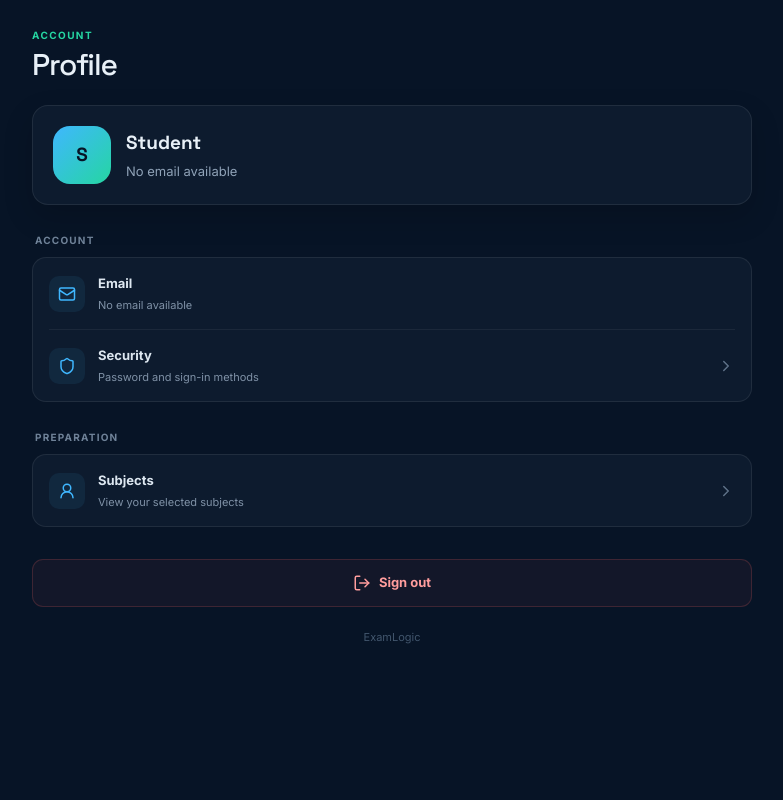
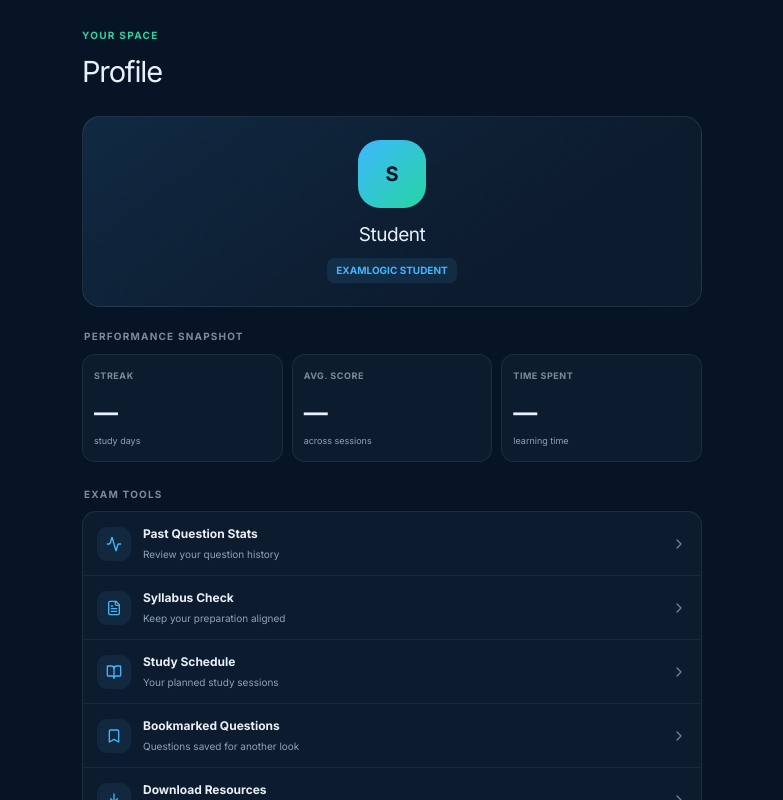
Before and after one commit to examforge99/examlogic, a Next.js app: page /profile in a window 1280 px wide. Shown: the top 800 px of the page, without its empty margins (248-1031 px from the left). Built offline with nearby package versions, Linux system fonts and the light colour scheme; no server answers.

Commit message:
Build documented Profile UI

```diff
--- a/src/app/profile/page.tsx
+++ b/src/app/profile/page.tsx
@@ -1,110 +1,67 @@
 'use client'
 
+// src/app/profile/page.tsx
+import { useState } from 'react'
 import { useUser, useClerk } from '@clerk/nextjs'
 import { useRouter } from 'next/navigation'
-import { LogOut, Mail, Shield, ChevronRight, UserRound } from 'lucide-react'
+import { Activity, Bell, Bookmark, BookOpen, ChevronRight, CircleHelp, Download, FileText, LogOut, MessageSquare, Settings2, Shield, Trash2, UserRound } from 'lucide-react'
 
+const sections = [
+  { title: 'EXAM TOOLS', rows: [
+    { label: 'Past Question Stats', detail: 'Review your question history', icon: Activity, href: '/accuracy' },
+    { label: 'Syllabus Check', detail: 'Keep your preparation aligned', icon: FileText, href: '/syllabus' },
+    { label: 'Study Schedule', detail: 'Your planned study sessions', icon: BookOpen, href: '/timetable' },
+    { label: 'Bookmarked Questions', detail: 'Questions saved for another look', icon: Bookmark, href: '/bookmarks' },
+    { label: 'Download Resources', detail: 'Syllabus and study materials', icon: Download, href: '/resources' },
+    { label: 'Notifications', detail: 'Manage your updates', icon: Bell, href: '/notifications' },
+  ]},
+  { title: 'ACCOUNT MANAGEMENT', rows: [
+    { label: 'Account', detail: 'Profile and personal details', icon: UserRound, href: '/profile/account' },
+    { label: 'Security', detail: 'Sign-in and account security', icon: Shield, href: '/profile/security' },
+    { label: 'Send Feedback', detail: 'Help us improve ExamLogic', icon: MessageSquare, href: '/feedback' },
+    { label: 'Help & Support', detail: 'Find answers and assistance', icon: CircleHelp, href: '/help' },
+  ]},
+]
 export default function ProfilePage() {
   const { isLoaded, user } = useUser()
   const { signOut } = useClerk()
   const router = useRouter()
-
-  if (!isLoaded) return <main style={styles.page}><div style={styles.shell}><div style={styles.skeleton} /></div></main>
+  const [signingOut, setSigningOut] = useState(false)
+  if (!isLoaded) return <main style={{ minHeight: '100svh', background: '#071426', padding: 20 }}><div style={{ maxWidth: 620, height: 180, margin: '20px auto', borderRadius: 16, background: '#0D1B2E', animation: 'profilePulse 1.2s ease-in-out infinite alternate' }}/><style>{'@keyframes profilePulse{to{opacity:.45}}'}</style></main>
 
   const name = user?.fullName || user?.firstName || 'Student'
-  const email = user?.primaryEmailAddress?.emailAddress || 'No email available'
-  const initials = name.split(' ').map(part => part[0]).slice(0, 2).join('').toUpperCase()
+  const initials = name.split(' ').map(s => s[0]).slice(0, 2).join('').toUpperCase()
+  async function logout() { setSigningOut(true); await signOut(); router.push('/login') }
 
-  async function handleSignOut() {
-    await signOut()
-    router.push('/login')
-  }
+  return <main style={{ minHeight: '100svh', background: '#071426', color: '#E8F0F7', padding: '28px 16px calc(110px + env(safe-area-inset-bottom))' }}>
+    <div style={{ maxWidth: 620, margin: '0 auto' }}>
+      <header style={{ marginBottom: 22 }}><p style={{ margin: 0, color: '#25D6A2', fontSize: 10, fontWeight: 800, letterSpacing: '.13em' }}>YOUR SPACE</p><h1 style={{ margin: '7px 0 0', fontSize: 29, letterSpacing: '-.04em' }}>Profile</h1></header>
+      <section style={{ textAlign: 'center', padding: '23px 16px', borderRadius: 18, border: '1px solid rgba(255,255,255,.08)', background: 'linear-gradient(145deg,#102942,#0D1B2E 70%)' }}>
+        {user?.imageUrl ? <img src={user.imageUrl} alt="" style={{ width: 68, height: 68, objectFit: 'cover', borderRadius: 22, margin: '0 auto 13px', border: '1px solid rgba(63,183,255,.35)' }}/> : <div style={{ width: 68, height: 68, margin: '0 auto 13px', display: 'grid', placeItems: 'center', borderRadius: 22, background: 'linear-gradient(135deg,#3FB7FF,#25D6A2)', color: '#071426', fontSize: 20, fontWeight: 850 }}>{initials || <UserRound size={24}/>}</div>}
+        <h2 style={{ margin: 0, fontSize: 19, letterSpacing: '-.025em' }}>{name}</h2>
+        <span style={{ display: 'inline-flex', marginTop: 9, padding: '5px 9px', borderRadius: 7, background: 'rgba(63,183,255,.1)', color: '#3FB7FF', fontSize: 10, fontWeight: 750 }}>EXAMLOGIC STUDENT</span>
+      </section>
 
-  return (
-    <main style={styles.page}>
-      <div style={styles.shell}>
-        <header style={styles.header}>
-          <p style={styles.eyebrow}>ACCOUNT</p>
-          <h1 style={styles.title}>Profile</h1>
-        </header>
+      <section style={{ marginTop: 22 }}>
+        <p style={{ margin: '0 0 10px 2px', color: '#7D8A9A', fontSize: 10, fontWeight: 800, letterSpacing: '.12em' }}>PERFORMANCE SNAPSHOT</p>
+        <div style={{ display: 'grid', gridTemplateColumns: 'repeat(3,minmax(0,1fr))', gap: 9 }}>
+          {[['STREAK','—','study days'],['AVG. SCORE','—','across sessions'],['TIME SPENT','—','learning time']].map(([label,value,detail]) => <div key={label} style={{ padding: '14px 11px', borderRadius: 13, border: '1px solid rgba(255,255,255,.07)', background: '#0D1B2E', minWidth: 0 }}><p style={{ margin: 0, color: '#7D8A9A', fontSize: 9, fontWeight: 800, letterSpacing: '.06em' }}>{label}</p><p style={{ margin: '12px 0 4px', fontSize: 24, fontWeight: 800, letterSpacing: '-.04em' }}>{value}</p><p style={{ margin: 0, color: '#8FA2B7', fontSize: 9, lineHeight: 1.4 }}>{detail}</p></div>)}
+        </div>
+      </section>
 
-        <section style={styles.identity}>
-          <div style={styles.avatar}>{initials || <UserRound size={24} />}</div>
-          <div style={styles.identityText}>
-            <h2 style={styles.name}>{name}</h2>
-            <p style={styles.email}>{email}</p>
-          </div>
-        </section>
+      {sections.map(section => <section key={section.title} style={{ marginTop: 25 }}>
+        <p style={{ margin: '0 0 9px 2px', color: '#7D8A9A', fontSize: 10, fontWeight: 800, letterSpacing: '.12em' }}>{section.title}</p>
+        <div style={{ overflow: 'hidden', border: '1px solid rgba(255,255,255,.08)', borderRadius: 14, background: '#0D1B2E' }}>
+          {section.rows.map((item,index) => { const Icon = item.icon; return <button key={item.label} onClick={() => router.push(item.href)} style={{ width: '100%', minHeight: 64, padding: '12px 14px', display: 'flex', alignItems: 'center', gap: 12, textAlign: 'left', color: '#E8F0F7', borderBottom: index === section.rows.length - 1 ? 0 : '1px solid rgba(255,255,255,.06)' }}>
+            <span style={{ width: 34, height: 34, flex: '0 0 34px', display: 'grid', placeItems: 'center', borderRadius: 10, background: 'rgba(63,183,255,.08)', color: '#3FB7FF' }}><Icon size={16}/></span>
+            <span style={{ flex: 1, minWidth: 0 }}><strong style={{ display: 'block', fontSize: 12, fontWeight: 700 }}>{item.label}</strong><span style={{ display: 'block', marginTop: 4, color: '#8FA2B7', fontSize: 10 }}>{item.detail}</span></span><ChevronRight size={16} color="#6F8298"/>
+          </button>})}
+        </div>
+      </section>)}
 
-        <section style={styles.section}>
-          <p style={styles.sectionLabel}>ACCOUNT</p>
-          <div style={styles.card}>
-            <div style={styles.row}>
-              <div style={styles.icon}><Mail size={18} /></div>
-              <div style={styles.rowText}>
-                <span style={styles.rowTitle}>Email</span>
-                <span style={styles.rowValue}>{email}</span>
-              </div>
-            </div>
-            <div style={styles.separator} />
-            <button type="button" style={styles.actionRow} onClick={() => router.push('/login')}>
-              <div style={styles.icon}><Shield size={18} /></div>
-              <div style={styles.rowText}>
-                <span style={styles.rowTitle}>Security</span>
-                <span style={styles.rowValue}>Password and sign-in methods</span>
-              </div>
-              <ChevronRight size={18} style={styles.chevron} />
-            </button>
-          </div>
-        </section>
-
-        <section style={styles.section}>
-          <p style={styles.sectionLabel}>PREPARATION</p>
-          <div style={styles.card}>
-            <button type="button" style={styles.actionRow} onClick={() => router.push('/subjects')}>
-              <div style={styles.icon}><UserRound size={18} /></div>
-              <div style={styles.rowText}>
-                <span style={styles.rowTitle}>Subjects</span>
-                <span style={styles.rowValue}>View your selected subjects</span>
-              </div>
-              <ChevronRight size={18} style={styles.chevron} />
-            </button>
-          </div>
-        </section>
-
-        <button type="button" style={styles.signOut} onClick={handleSignOut}>
-          <LogOut size={18} />
-          Sign out
-        </button>
-        <p style={styles.footer}>ExamLogic</p>
-      </div>
-    </main>
-  )
+      <button onClick={() => router.push('/profile/delete-account')} style={{ width: '100%', marginTop: 22, padding: 13, display: 'flex', alignItems: 'center', justifyContent: 'center', gap: 8, borderRadius: 11, border: '1px solid rgba(255,119,119,.2)', color: '#FF8989', fontSize: 12, fontWeight: 700 }}><Trash2 size={15}/> Delete account</button>
+      <button disabled={signingOut} onClick={logout} style={{ width: '100%', marginTop: 10, padding: 13, display: 'flex', alignItems: 'center', justifyContent: 'center', gap: 8, borderRadius: 11, background: '#162538', color: '#D8E0E8', fontSize: 12, fontWeight: 700, opacity: signingOut ? .6 : 1 }}><LogOut size={15}/>{signingOut ? 'Signing out…' : 'Sign out'}</button>
+      <p style={{ marginTop: 22, textAlign: 'center', color: '#53677D', fontSize: 10 }}>ExamLogic · Your preparation, in motion.</p>
+    </div>
+  </main>
 }
-
-const styles = {
-  page: { minHeight: '100svh', boxSizing: 'border-box', padding: '28px 18px 110px', background: '#071426', color: '#E8F0F7' } as const,
-  shell: { width: '100%', maxWidth: 720, margin: '0 auto' } as const,
-  header: { marginBottom: 24 } as const,
-  eyebrow: { margin: 0, color: '#25D6A2', fontFamily: 'Inter, sans-serif', fontSize: 10, fontWeight: 700, letterSpacing: '.14em' } as const,
-  title: { margin: '5px 0 0', fontFamily: 'Space Grotesk, Inter, sans-serif', fontSize: 30, lineHeight: 1.1, letterSpacing: '-.035em' } as const,
-  identity: { display: 'flex', alignItems: 'center', gap: 15, padding: 20, border: '1px solid rgba(255,255,255,.08)', borderRadius: 16, background: '#0D1B2E', boxShadow: '0 12px 30px rgba(0,0,0,.16)' } as const,
-  avatar: { width: 58, height: 58, flex: '0 0 58px', display: 'grid', placeItems: 'center', borderRadius: 17, background: 'linear-gradient(135deg, #3FB7FF, #25D6A2)', color: '#071426', fontFamily: 'Space Grotesk, Inter, sans-serif', fontSize: 19, fontWeight: 800 } as const,
-  identityText: { minWidth: 0 } as const,
-  name: { margin: 0, fontFamily: 'Space Grotesk, Inter, sans-serif', fontSize: 19, fontWeight: 700 } as const,
-  email: { margin: '5px 0 0', overflow: 'hidden', textOverflow: 'ellipsis', whiteSpace: 'nowrap' as const, color: '#8FA2B7', fontFamily: 'Inter, sans-serif', fontSize: 13 } as const,
-  section: { marginTop: 28 } as const,
-  sectionLabel: { margin: '0 0 9px 3px', color: '#6F8298', fontFamily: 'Inter, sans-serif', fontSize: 10, fontWeight: 700, letterSpacing: '.12em' } as const,
-  card: { overflow: 'hidden', border: '1px solid rgba(255,255,255,.08)', borderRadius: 14, background: '#0D1B2E' } as const,
-  row: { display: 'flex', alignItems: 'center', gap: 13, padding: 16 } as const,
-  actionRow: { width: '100%', display: 'flex', alignItems: 'center', gap: 13, padding: 16, border: 0, background: 'transparent', color: 'inherit', textAlign: 'left' as const, cursor: 'pointer' } as const,
-  icon: { width: 36, height: 36, flex: '0 0 36px', display: 'grid', placeItems: 'center', borderRadius: 10, background: 'rgba(63,183,255,.08)', color: '#3FB7FF' } as const,
-  rowText: { minWidth: 0, flex: 1, display: 'flex', flexDirection: 'column' as const, gap: 3 } as const,
-  rowTitle: { color: '#DDE7F0', fontFamily: 'Inter, sans-serif', fontSize: 13, fontWeight: 650 } as const,
-  rowValue: { overflow: 'hidden', textOverflow: 'ellipsis', whiteSpace: 'nowrap' as const, color: '#7F91A6', fontFamily: 'Inter, sans-serif', fontSize: 11 } as const,
-  separator: { height: 1, margin: '0 16px', background: 'rgba(255,255,255,.06)' } as const,
-  chevron: { color: '#5D7086', flex: '0 0 auto' } as const,
-  signOut: { width: '100%', height: 48, display: 'flex', alignItems: 'center', justifyContent: 'center', gap: 8, marginTop: 32, border: '1px solid rgba(255,100,100,.18)', borderRadius: 11, background: 'rgba(255,100,100,.05)', color: '#FF9D9D', fontFamily: 'Inter, sans-serif', fontSize: 13, fontWeight: 700, cursor: 'pointer' } as const,
-  footer: { margin: '22px 0 0', textAlign: 'center' as const, color: '#42566D', fontFamily: 'Inter, sans-serif', fontSize: 11 } as const,
-  skeleton: { width: '100%', height: 240, borderRadius: 16, background: '#0D1B2E', opacity: .7 } as const,
-}
```
